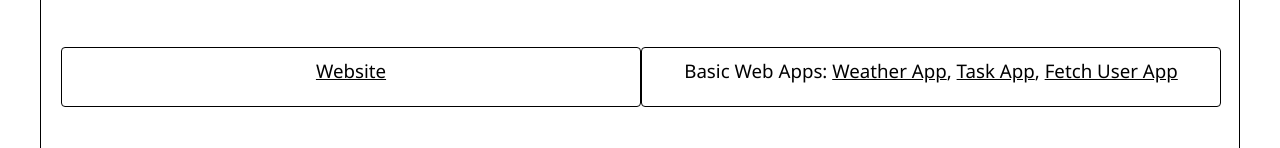
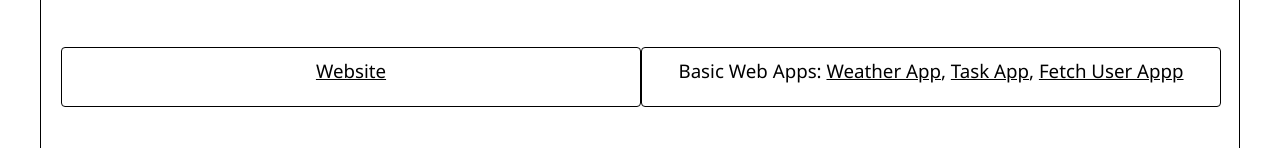
Before and after one commit to lazycoder2021/workcollection, a plain HTML site: page index.html in a window 1280 px wide. Shown: the part 556-704 px from the top of the page. Drawn offline with Linux system fonts and the light colour scheme.

Commit message:
Update index.html

```diff
--- a/index.html
+++ b/index.html
@@ -179,7 +179,7 @@
                 <h3><a href="https://musing-brattain-0063ff.netlify.app/">Website</a></h3>
             </div>
             <div class="nodejs-blog">
-                <h3>Basic Web Apps: <a href="https://detect-climate.netlify.app/">Weather App</a>, <a href="https://simple-react-notes.netlify.app/">Task App</a>, <a href="https://react-simple-api-call.netlify.app/">Fetch User App</a></h3>
+                <h3>Basic Web Apps: <a href="https://detect-climate.netlify.app/">Weather App</a>, <a href="https://simple-react-notes.netlify.app/">Task App</a>, <a href="https://react-simple-api-call.netlify.app/">Fetch User Appp</a></h3>
             </div>
         </div>
 
```
